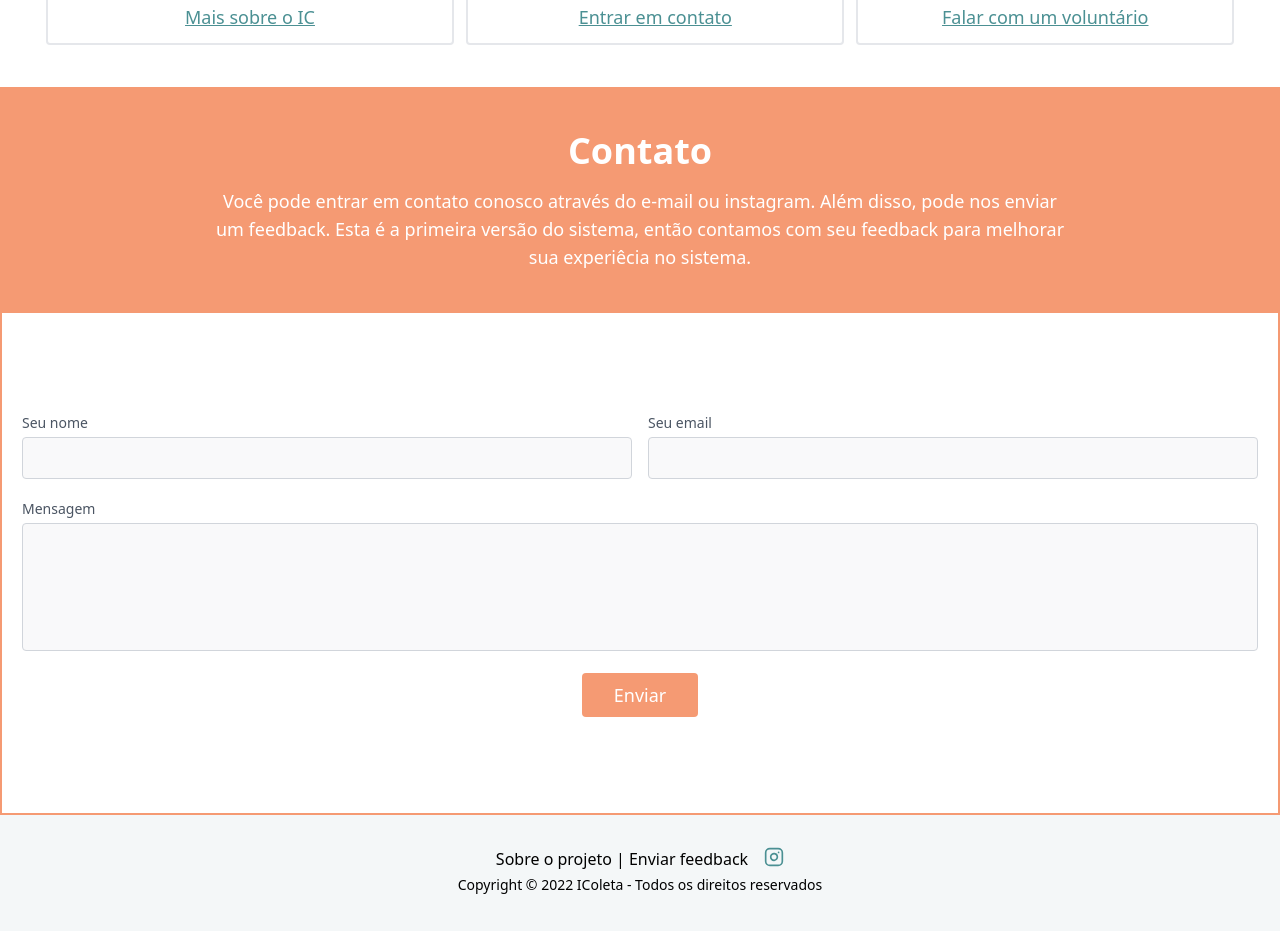
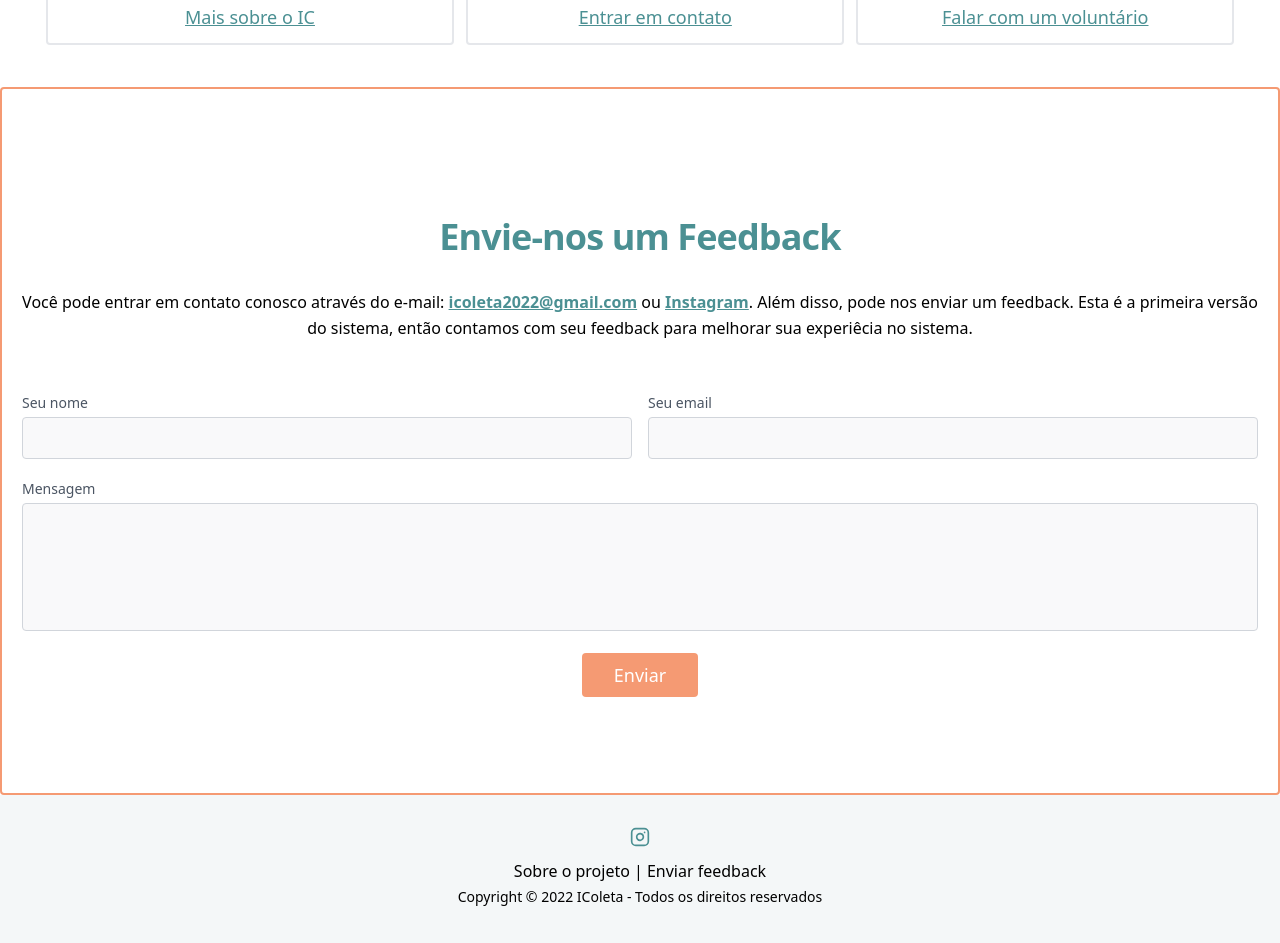
Before and after one commit to icoleta/icoleta-front, a React (Create React App) app: page / in a window 1280 px wide. Shown: the part 2280-3223 px from the top of the page. Built offline with nearby package versions, Linux system fonts and the light colour scheme; no server answers.

Commit message:
Conflito em feedback resolvido, e atualização no Footer.

```diff
--- a/src/components/Footer.jsx
+++ b/src/components/Footer.jsx
@@ -1,32 +1,36 @@
 import React from "react";
 import { Link } from "react-router-dom";
+import { Link as ScrollLink } from "react-scroll";
+
 
 function Footer() {
   return (
     <div className="bg-almost-white px-1 tablet:px-32 py-8 flex flex-col text-center justify-center items-center">
 
 
-      <div className="flex justify-center tablet:flex-row">
-        <Link to="/sobre" className="text-center hover:text-olive-green">Sobre o projeto</Link>
-        &nbsp;
-        <span>|</span>
-        <Link to="/feedback" className="ml-1 text-center hover:text-olive-green">Enviar feedback</Link>
-        <span className="inline-flex">
-
-          <a className="ml-4 text-olive-green  hover:text-olive-green-dark" href="https://www.instagram.com/icoleta_sustentavel/" target="_blank" rel="noreferrer" >
-          <svg fill="none" stroke="currentColor" strokeLinecap="round" strokeLinejoin="round" strokeWidth="2" className="w-5 h-5" viewBox="0 0 24 24">
+      <div className="flex justify-center items-center flex-col gap-[12px]">
+        <span>
+          <a className="text-olive-green  hover:text-olive-green-dark" title="Instagram do IColeta" href="https://www.instagram.com/icoleta_sustentavel/" target="_blank" rel="noreferrer" >
+            <svg fill="none" stroke="currentColor" strokeLinecap="round" strokeLinejoin="round" strokeWidth="2" className="w-5 h-5" viewBox="0 0 24 24">
               <rect width="20" height="20" x="2" y="2" rx="5" ry="5"></rect>
               <path d="M16 11.37A4 4 0 1112.63 8 4 4 0 0116 11.37zm1.5-4.87h.01"></path>
-          </svg>
+            </svg>
           </a>
 
         </span>
+        <div className="flex">
+
+          <ScrollLink to="sobre-projeto" className="text-center hover:text-olive-green cursor-pointer">Sobre o projeto</ScrollLink>
+          &nbsp;
+          <span>|</span>
+          <ScrollLink to="feedback" className="ml-1 text-center hover:text-olive-green cursor-pointer">Enviar feedback</ScrollLink>
+        </div>
       </div>
 
       <div className="text-sm text-blueGray-500 py-1">
-          Copyright © <span>2022</span><a href="https://www.instagram.com/icoleta_sustentavel/" className="text-blueGray-500 hover:text-gray-800" target="_blank" rel="noreferrer" /> IColeta - Todos os direitos reservados
+        Copyright © <span>2022</span><a href="https://www.instagram.com/icoleta_sustentavel/" className="text-blueGray-500 hover:text-gray-800" target="_blank" rel="noreferrer" /> IColeta - Todos os direitos reservados
 
-        </div>
+      </div>
     </div>
   );
 }
--- a/src/pages/Feedback.jsx
+++ b/src/pages/Feedback.jsx
@@ -1,34 +1,93 @@
 import React from "react";
+import { useNavigate } from "react-router-dom";
+import useForm from "../hooks/useForm";
+import othersApi from "../services/api/others";
 
 function Feedback() {
+    const navigate = useNavigate();
+    const { values, errors, handleChange, handleSubmit } = useForm(whenSubmitted, [
+        "name",
+        "email",
+        "message",
+    ]);
+
+    async function whenSubmitted() {
+        const res = await othersApi.createFeedback(values);
+
+        if (res.status === 201) {
+            alert("Feedback enviado com sucesso.");
+            navigate("/");
+        }
+    }
+
     return (
         <div className="flex justify-center">
             <div className="container px-5 py-24 mx-auto">
-                <div className="lg:w-1/2 md:w-2/3 mx-auto">
+                <div className="flex flex-col text-center w-full mb-12">
+                    <h1 className="sm:text-3xl text-4xl font-bold my-8 text-center tracking-tight text-olive-green">
+                        Envie-nos um Feedback
+                    </h1>
+                    <p className="lg:w-2/3 mx-auto leading-relaxed text-base">
+                        Você pode entrar em contato conosco através do e-mail: <a className="font-bold text-olive-green transition ease-in-out delay-150 hover:-translate-y-1 hover:scale-105 duration-300 underline" href="mailto:icoleta2022@gmail.com" target="_blank">icoleta2022@gmail.com</a> ou <a href="https://www.instagram.com/icoleta_sustentavel/" className="font-bold text-olive-green transition ease-in-out delay-150 hover:-translate-y-1 hover:scale-105 duration-300 hover:opacity-65 underline" target="_blank">Instagram</a>.
+                        Além disso, pode nos enviar um feedback. Esta é a primeira versão do sistema, então contamos com seu feedback para melhorar sua experiêcia no sistema.
+                    </p>
+                </div>
+                <form onSubmit={handleSubmit} className="lg:w-1/2 md:w-2/3 mx-auto">
                     <div className="flex flex-wrap -m-2">
                         <div className="p-2 w-1/2">
                             <div className="relative">
-                                <label htmlFor="name" className="leading-7 text-sm text-gray-600">Seu nome</label>
-                                <input type="text" id="name" name="name" className="w-full bg-gray-100 bg-opacity-50 rounded border border-gray-300 focus:border-indigo-500 focus:bg-white focus:ring-2 focus:ring-indigo-200 text-base outline-none text-gray-700 py-1 px-3 leading-8 transition-colors duration-200 ease-in-out" />
+                                <label for="name" className="leading-7 text-sm text-gray-600">
+                                    Seu nome
+                                </label>
+                                <input
+                                    type="text"
+                                    id="name"
+                                    name="name"
+                                    onChange={handleChange}
+                                    errors={errors}
+                                    className="w-full bg-gray-100 bg-opacity-50 rounded border border-gray-300 focus:border-indigo-500 focus:bg-white focus:ring-2 focus:ring-indigo-200 text-base outline-none text-gray-700 py-1 px-3 leading-8 transition-colors duration-200 ease-in-out"
+                                />
                             </div>
                         </div>
                         <div className="p-2 w-1/2">
                             <div className="relative">
-                                <label htmlFor="email" className="leading-7 text-sm text-gray-600">Seu email</label>
-                                <input type="email" id="email" name="email" className="w-full bg-gray-100 bg-opacity-50 rounded border border-gray-300 focus:border-indigo-500 focus:bg-white focus:ring-2 focus:ring-indigo-200 text-base outline-none text-gray-700 py-1 px-3 leading-8 transition-colors duration-200 ease-in-out" />
+                                <label for="email" className="leading-7 text-sm text-gray-600">
+                                    Seu email
+                                </label>
+                                <input
+                                    type="email"
+                                    id="email"
+                                    name="email"
+                                    onChange={handleChange}
+                                    errors={errors}
+                                    className="w-full bg-gray-100 bg-opacity-50 rounded border border-gray-300 focus:border-indigo-500 focus:bg-white focus:ring-2 focus:ring-indigo-200 text-base outline-none text-gray-700 py-1 px-3 leading-8 transition-colors duration-200 ease-in-out"
+                                />
                             </div>
                         </div>
                         <div className="p-2 w-full">
                             <div className="relative">
-                                <label htmlFor="message" className="leading-7 text-sm text-gray-600">Mensagem</label>
-                                <textarea id="message" name="message" className="w-full bg-gray-100 bg-opacity-50 rounded border border-gray-300 focus:border-indigo-500 focus:bg-white focus:ring-2 focus:ring-indigo-200 h-32 text-base outline-none text-gray-700 py-1 px-3 resize-none leading-6 transition-colors duration-200 ease-in-out"></textarea>
+                                <label
+                                    for="message"
+                                    className="leading-7 text-sm text-gray-600"
+                                >
+                                    Mensagem
+                                </label>
+                                <textarea
+                                    id="message"
+                                    name="message"
+                                    className="w-full bg-gray-100 bg-opacity-50 rounded border border-gray-300 focus:border-indigo-500 focus:bg-white focus:ring-2 focus:ring-indigo-200 h-32 text-base outline-none text-gray-700 py-1 px-3 resize-none leading-6 transition-colors duration-200 ease-in-out"
+                                    onChange={handleChange}
+                                    errors={errors}
+                                ></textarea>
                             </div>
                         </div>
                         <div className="p-2 w-full">
-                            <button className="flex mx-auto text-white bg-sunset-orange border-0 py-2 px-8 focus:outline-none hover:bg-sunset-orange-dark rounded text-lg">Enviar</button>
+                            <button className="flex mx-auto text-white bg-sunset-orange border-0 py-2 px-8 focus:outline-none hover:bg-sunset-orange-dark rounded text-lg">
+                                Enviar
+                            </button>
                         </div>
                     </div>
-                </div>
+                </form>
             </div>
         </div>
     );
--- a/src/pages/NewVersionHome.jsx
+++ b/src/pages/NewVersionHome.jsx
@@ -171,17 +171,7 @@ const NewVersionHome = () => {
 
             </div>
 
-            <div id="feedback" className="flex flex-col border-[2px] mx-[24px] laptop:mx-0 border-solid border-[#F59A73]">
-                <div className="bg-[#F59A73] flex flex-col py-[42px] justify-center items-center">
-                    <h3 className="text-4xl font-bold text-white">
-                        Contato
-                    </h3>
-                    <p className="mt-4 text-lg font-normal text-center text-white max-w-[864px]">
-                        Você pode entrar em contato conosco através do e-mail ou instagram.
-                        Além disso, pode nos enviar um feedback. Esta é a primeira versão do sistema, então contamos com seu feedback para melhorar sua experiêcia no sistema.
-                    </p>
-                </div>
-
+            <div id="feedback" className="flex flex-col border-[2px] mx-[24px] rounded laptop:mx-0 border-solid border-[#F59A73]">
                 <Feedback />
             </div>
         </div>
```
